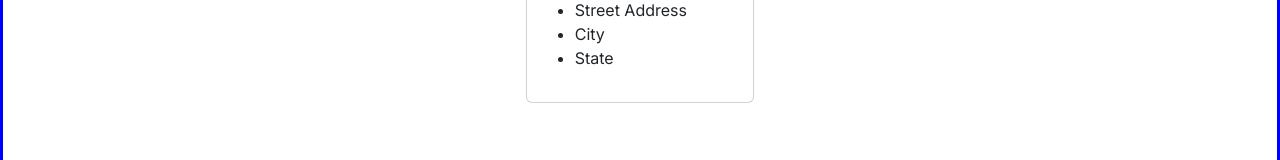
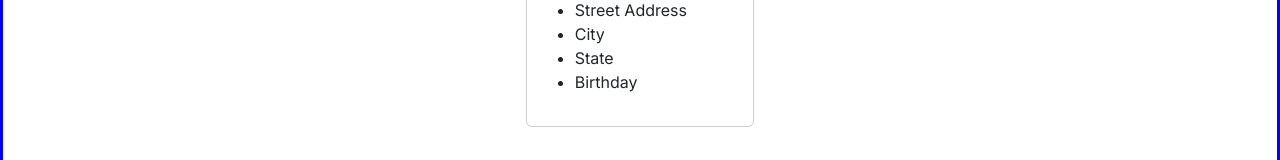
Before and after one commit to BenjaminBrandon/Contacts_app, a Next.js app: page / in a window 1280 px wide. Shown: the part 255-415 px from the top of the page. Built offline with nearby package versions, Linux system fonts and the light colour scheme.

Commit message:
added contact fields

```diff
--- a/src/app/Contacts/Contacts.tsx
+++ b/src/app/Contacts/Contacts.tsx
@@ -27,6 +27,7 @@ const Contacts = () => {
               <li>Street Address</li>
               <li>City</li>
               <li>State</li>
+              <li>Birthday</li>
             </ul>
           </CardBody>
         </Card>
```
Also changed, not shown: 1 other file (tests, documents, lock files or other folders).
